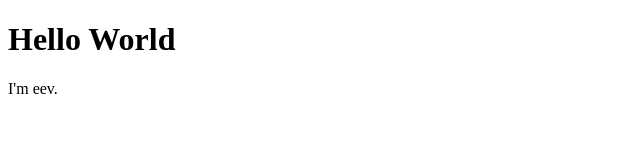
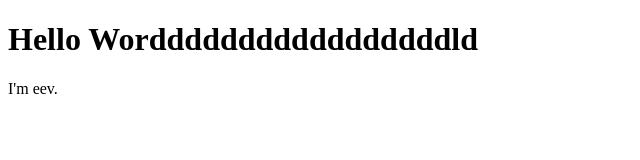
Before and after one commit to f0rknturkoglu/f0rkn.github.io, a plain HTML site: page index.html in a window 1280 px wide. Shown: the whole page, without its empty margins (0-640 px from the left). Drawn offline with Linux system fonts and the light colour scheme.

Commit message:
Update index.html

```diff
--- a/index.html
+++ b/index.html
@@ -1,7 +1,7 @@
 <!DOCTYPE html>
 <html>
 <body>
-<h1>Hello World</h1>
+<h1>Hello Wordddddddddddddddddld</h1>
 <p>I'm eev.</p>
 </body>
 </html>
```
